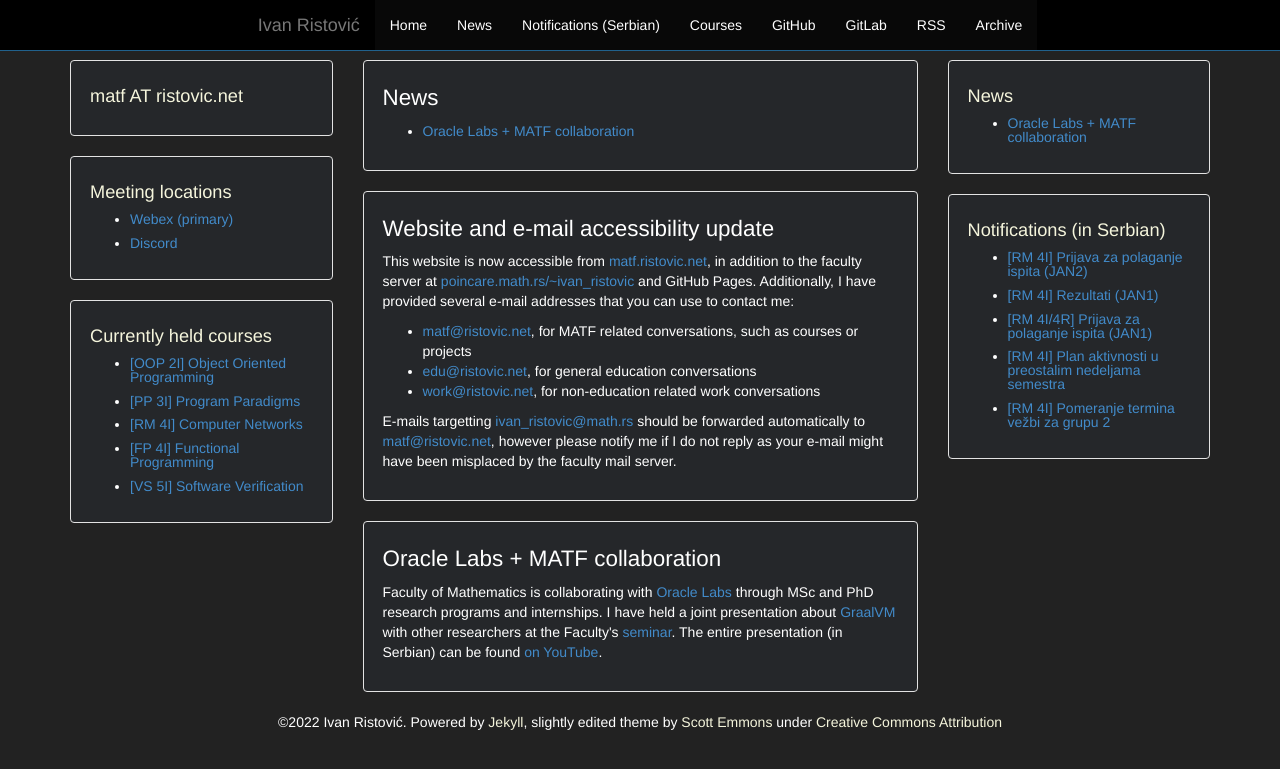
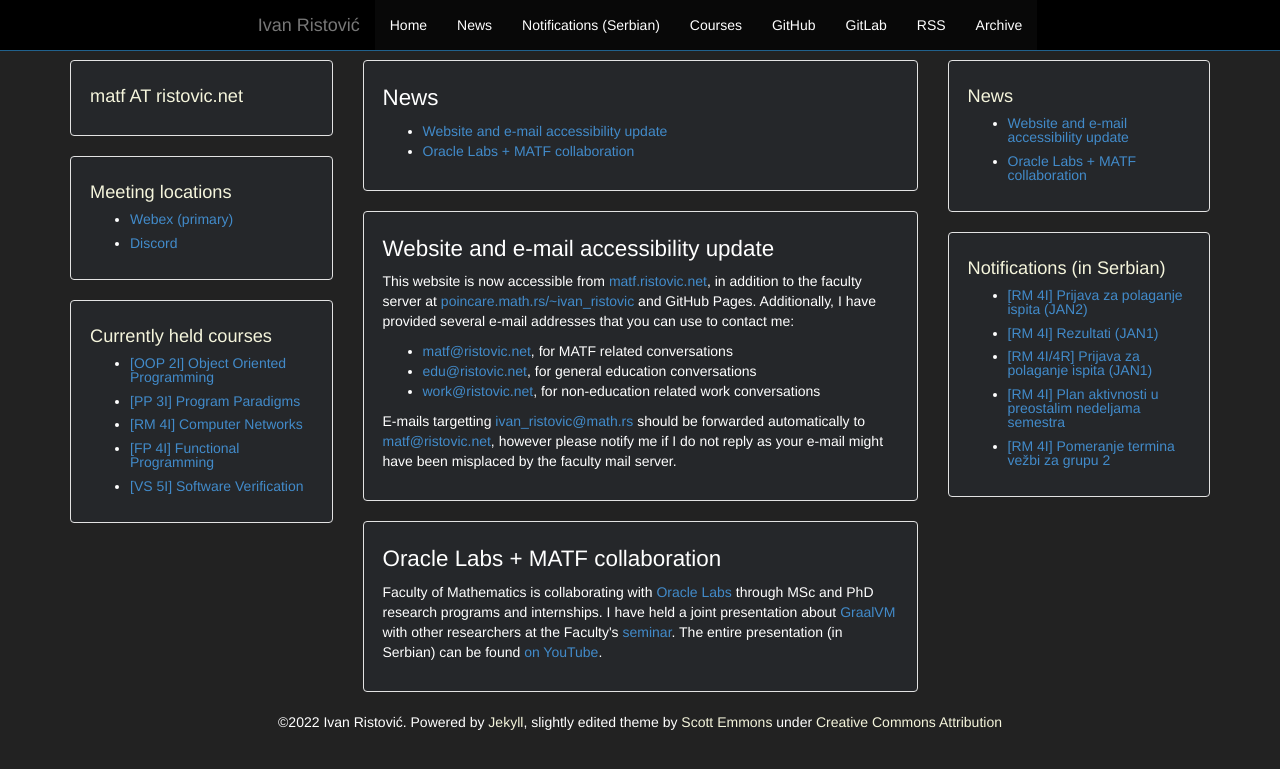
Before and after one commit to ivan-ristovic/ivan-ristovic.github.io, a Jekyll site: the page built from news.html, in a window 1280 px wide. Shown: the top 769 px of the page. Built offline with Jekyll 4.4.1, drawn with Linux system fonts in a browser that asks for light colours.

Commit message:
[News] Domain update

```diff
--- a/_includes/news-list.html
+++ b/_includes/news-list.html
@@ -1,4 +1,5 @@
 <h1>News</h1>
 <ul>
+  <li><a href="{{ site.baseurl }}/news#well_0002">Website and e-mail accessibility update</a></li>
   <li><a href="{{ site.baseurl }}/news#well_0001">Oracle Labs + MATF collaboration</a></li>
 </ul>
--- a/news.html
+++ b/news.html
@@ -11,7 +11,7 @@ layout: default
   <p>
     This website is now accessible from <a href="https://matf.ristovic.net">matf.ristovic.net</a>, in addition to the faculty server at <a href="https://poincare.math.rs/~ivan_ristovic">poincare.math.rs/~ivan_ristovic</a> and GitHub Pages. Additionally, I have provided several e-mail addresses that you can use to contact me:
     <ul>
-      <li><a href="mailto://matf@ristovic.net">matf@ristovic.net</a>, for MATF related conversations, such as courses or projects</li>
+      <li><a href="mailto://matf@ristovic.net">matf@ristovic.net</a>, for MATF related conversations</li>
       <li><a href="mailto://edu@ristovic.net">edu@ristovic.net</a>, for general education conversations</li>
       <li><a href="mailto://work@ristovic.net">work@ristovic.net</a>, for non-education related work conversations</li>
     </ul>
```
